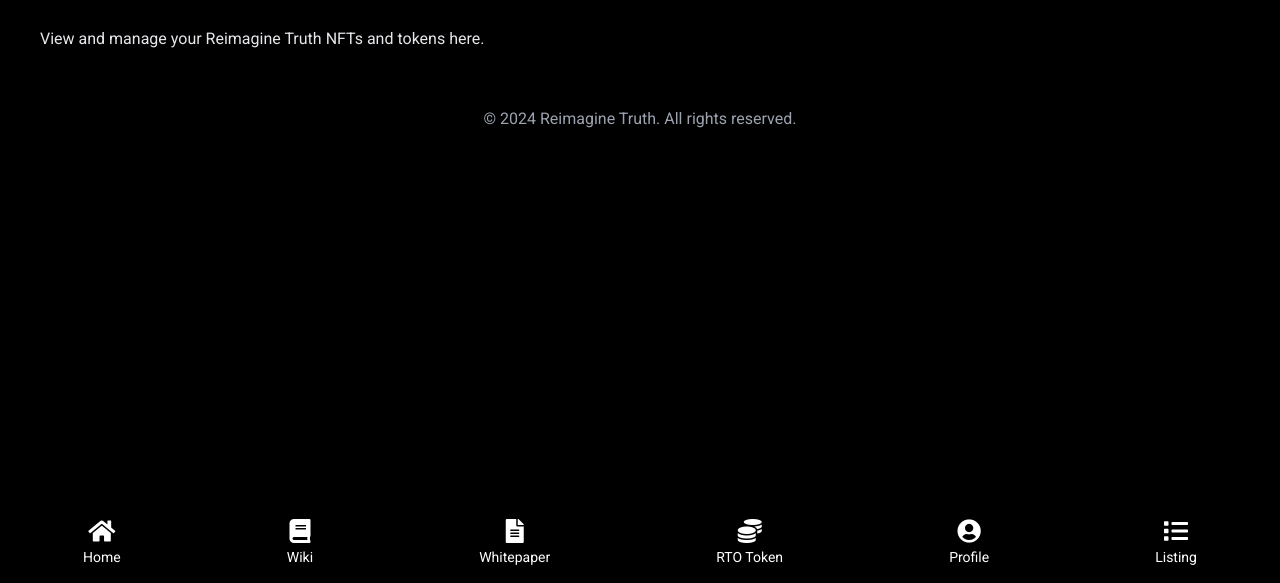
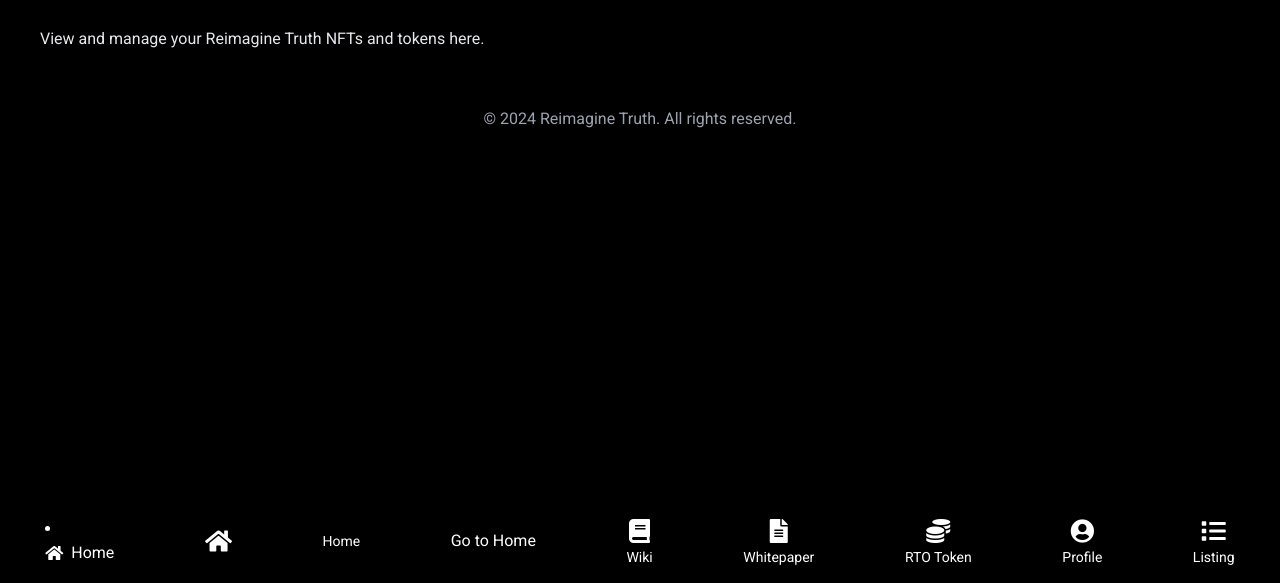
Before and after one commit to ReimagineTruth/testnet, a plain HTML site: page index.html in a window 1280 px wide. Shown: the part 217-800 px from the top of the page. Drawn offline with nearby package versions, Linux system fonts and the light colour scheme.

Commit message:
Update index.html

```diff
--- a/index.html
+++ b/index.html
@@ -273,7 +273,7 @@
     </nav>
     <div class="fixed bottom-0 left-0 right-0 bg-black text-white transition-all" id="footer">
         <div class="flex justify-around items-center py-2 sm:py-4">
-            <a href="home.html" class="flex flex-col items-center button-click tooltip" data-file="home.html">
+            <li><a href="home.html" class="nav-link flex items-center"><i class="fas fa-home mr-2"></i>Home</a></li>
                 <i class="fas fa-home text-xl sm:text-2xl"></i>
                 <span class="text-xs sm:text-sm">Home</span>
                 <span class="tooltiptext">Go to Home</span>
```
